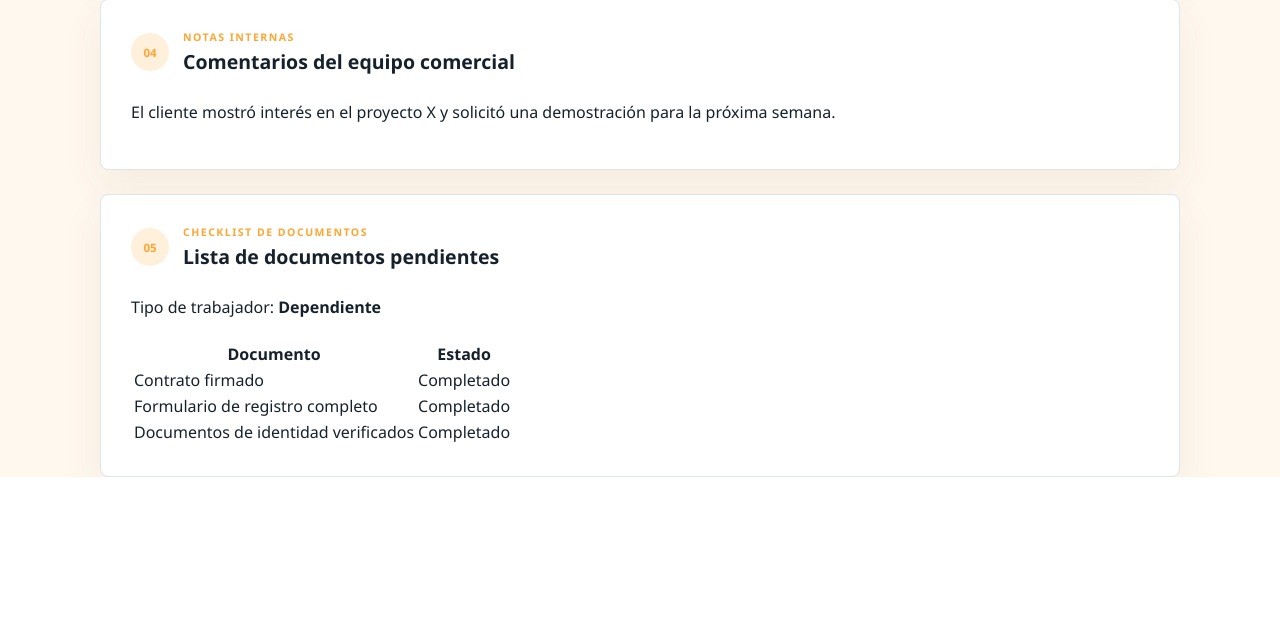
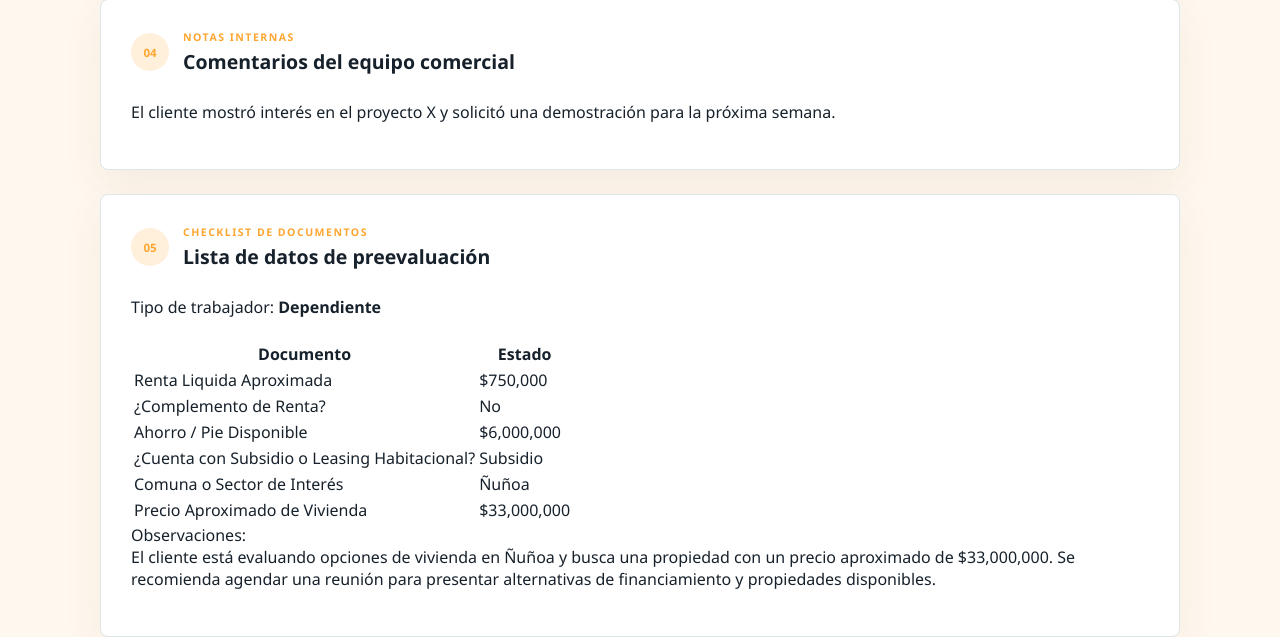
Before and after one commit to FelipeMeza1/prototipo_cngestion, a Django app: page /perfil-cliente/ in a window 1280 px wide. Shown: the part 950-1587 px from the top of the page. Before the commit the page ends 1427 px from the top, so only its background shows below. Run offline with Django 5.2, Linux system fonts and the light colour scheme.

Commit message:
detalles de perfil añadidos

```diff
--- a/interfaz/templates/core/perfil_cliente.html
+++ b/interfaz/templates/core/perfil_cliente.html
@@ -114,7 +114,7 @@
                 <div class="section-icon" aria-hidden="true">05</div>
                 <div>
                     <p class="section-kicker">Checklist de documentos</p>
-                    <h2 id="actions-title">Lista de documentos pendientes</h2>
+                    <h2 id="actions-title">Lista de datos de preevaluación</h2>
                 </div>
             </div>
 
@@ -131,19 +131,33 @@
                     </thead>
                     <tbody>
                         <tr>
-                            <td>Contrato firmado</td>
-                            <td>Completado</td>
+                            <td>Renta Liquida Aproximada</td>
+                            <td>$750,000</td>
                         </tr>
                         <tr>
-                            <td>Formulario de registro completo</td>
-                            <td>Completado</td>
+                            <td>¿Complemento de Renta?</td>
+                            <td>No</td>
                         </tr>
                         <tr>
-                            <td>Documentos de identidad verificados</td>
-                            <td>Completado</td>
+                            <td>Ahorro / Pie Disponible</td>
+                            <td>$6,000,000</td>
+                        </tr>
+                        <tr>
+                            <td>¿Cuenta con Subsidio o Leasing Habitacional?</td>
+                            <td>Subsidio</td>
+                        </tr>
+                        <tr>
+                            <td>Comuna o Sector de Interés</td>
+                            <td>Ñuñoa</td>
+                        </tr>
+                        <tr>
+                            <td>Precio Aproximado de Vivienda</td>
+                            <td>$33,000,000</td>
                         </tr>
                     </tbody>
                 </table>
+                <span>Observaciones:</span>
+                <p>El cliente está evaluando opciones de vivienda en Ñuñoa y busca una propiedad con un precio aproximado de $33,000,000. Se recomienda agendar una reunión para presentar alternativas de financiamiento y propiedades disponibles.</p>
             </div>
         </section>
     </main>
```
